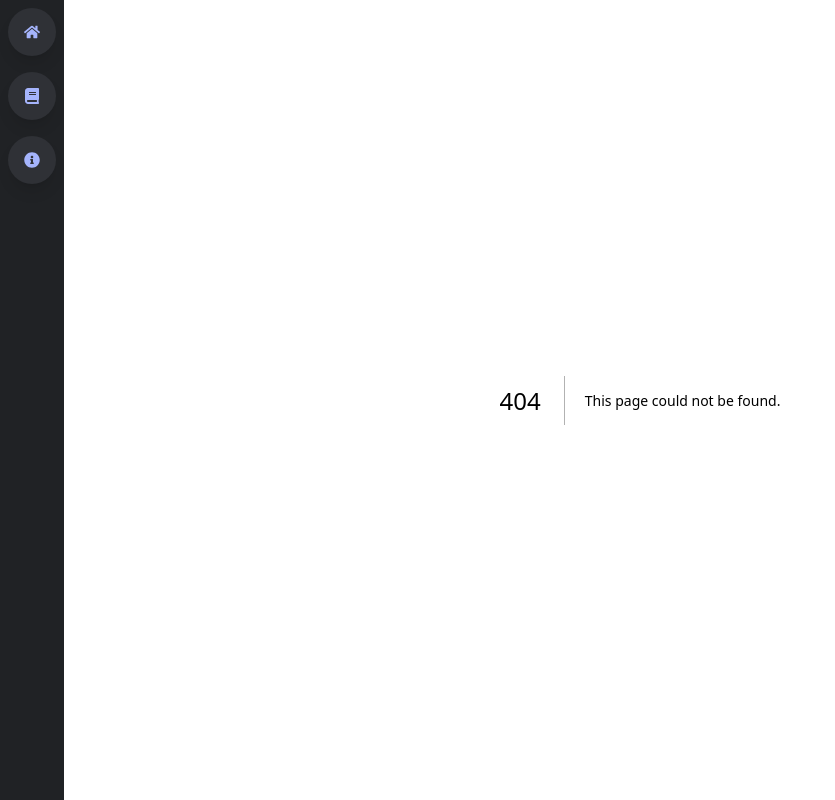
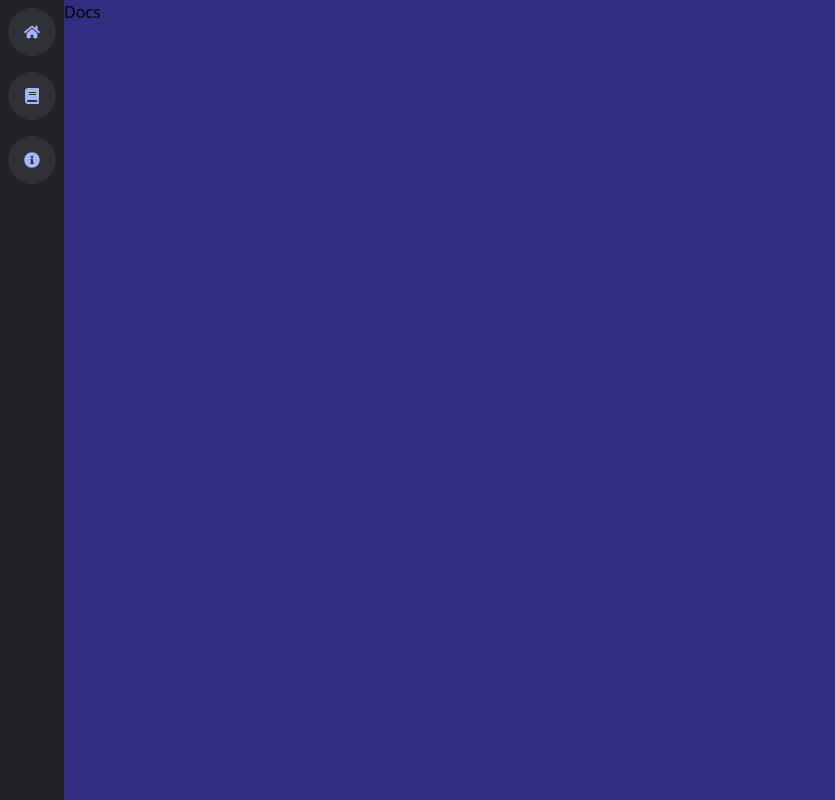
Before and after one commit to Hatzilu/canni-bot-webapp, a Next.js app: page /docs in a window 1280 px wide. Before the commit this address had no page. Shown: the whole page, without its empty margins (0-835 px from the left). Built offline with nearby package versions, Linux system fonts and the light colour scheme; what prettier-plugin-tailwindcss would draw is missing.

Commit message:
add links, css changes

```diff
--- /dev/null
+++ b/app/about/page.tsx
@@ -0,0 +1,7 @@
+import React from 'react';
+
+function About() {
+  return <div>About</div>;
+}
+
+export default About;
--- /dev/null
+++ b/app/docs/page.tsx
@@ -0,0 +1,7 @@
+import React from 'react';
+
+function Docs() {
+  return <div>Docs</div>;
+}
+
+export default Docs;
--- a/app/globals.css
+++ b/app/globals.css
@@ -4,7 +4,7 @@
 
 @layer components {
   .sidebar-icon {
-    @apply relative flex items-center justify-center h-12 w-12 mt-2 mb-2 mx-auto shadow-lg
+    @apply relative flex items-center justify-center h-12 w-12 mt-2 mb-2 mx-auto
      bg-gray-800 text-indigo-300 hover:bg-indigo-600 hover:text-white
      rounded-3xl hover:rounded-xl transition-all duration-100 ease-linear cursor-pointer;
   }
--- a/app/layout.tsx
+++ b/app/layout.tsx
@@ -14,8 +14,10 @@ export default function RootLayout({
       */}
       <head />
       <body>
-        <Navbar />
-        {children}
+        <div className="flex">
+          <Navbar />
+          {children}
+        </div>
       </body>
     </html>
   );
--- a/app/page.tsx
+++ b/app/page.tsx
@@ -5,5 +5,5 @@ import styles from './page.module.css';
 const inter = Inter({ subsets: ['latin'] });
 
 export default function Home() {
-  return <div></div>;
+  return <div className="p-25 w-screen flex-1 text-center">Home</div>;
 }
--- a/components/Navbar/Navbar.tsx
+++ b/components/Navbar/Navbar.tsx
@@ -1,14 +1,21 @@
 'use client';
 import React from 'react';
 import NavbarIcon from './NavbarIcon';
-import { FaInfoCircle, FaHome, FaBook, FaPhone } from 'react-icons/fa';
+import { FaInfoCircle, FaHome, FaBook } from 'react-icons/fa';
+import Link from 'next/link';
 
 export default function Navbar() {
   return (
-    <nav className="fixed top-0 left-0 h-screen w-16 m-0 flex flex-col bg-gray-900 text-white">
-      <NavbarIcon icon={<FaHome />} text="Home" />
-      <NavbarIcon icon={<FaBook />} text="Documentation" />
-      <NavbarIcon icon={<FaInfoCircle />} text="About" />
+    <nav className="m-0 flex h-screen w-16 flex-col bg-gray-900 text-white">
+      <Link href="/">
+        <NavbarIcon icon={<FaHome />} text="Home" />
+      </Link>
+      <Link href="/docs">
+        <NavbarIcon icon={<FaBook />} text="Documentation" />
+      </Link>
+      <Link href="/about">
+        <NavbarIcon icon={<FaInfoCircle />} text="About" />
+      </Link>
     </nav>
   );
 }
```
